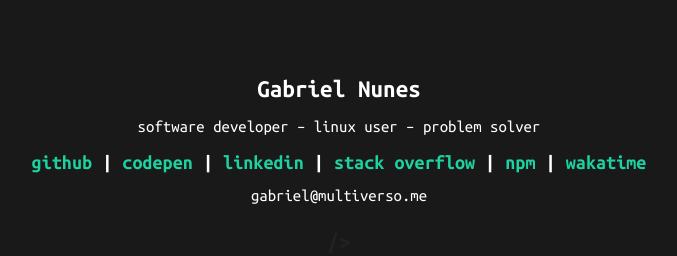
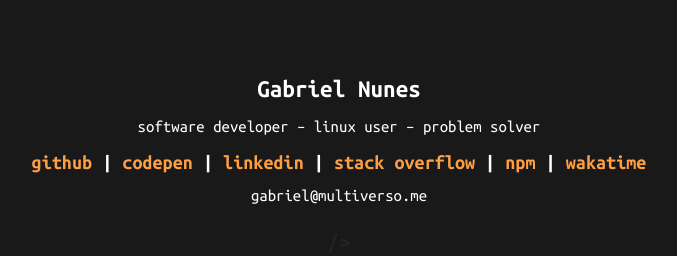
Before and after one commit to gnuns/gnuns.github.io, a plain HTML site: page index.html in a window 1280 px wide. Shown: the whole page, without its empty margins (301-978 px from the left). Drawn offline with Linux system fonts and the light colour scheme.

Commit message:
Change green fonts to orange

```diff
--- a/index.html
+++ b/index.html
@@ -66,7 +66,7 @@
     a {
         text-decoration: none;
         font-weight: 700;
-        color: #1dd1a1;
+        color: #ff9f43;
     }
 
     ul {
```
